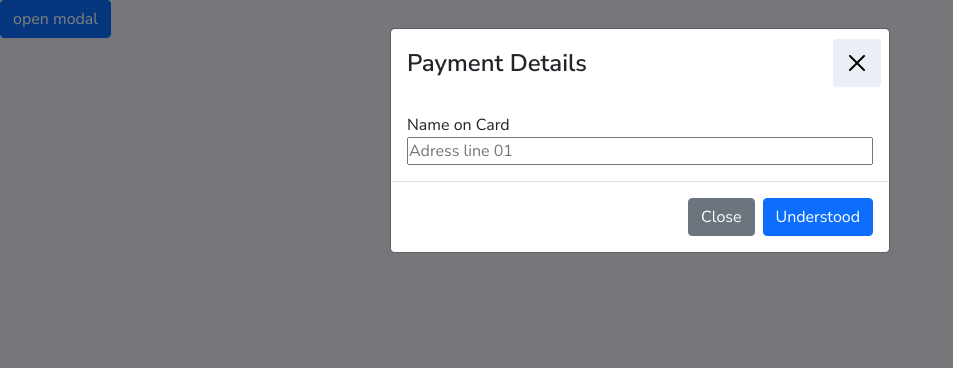
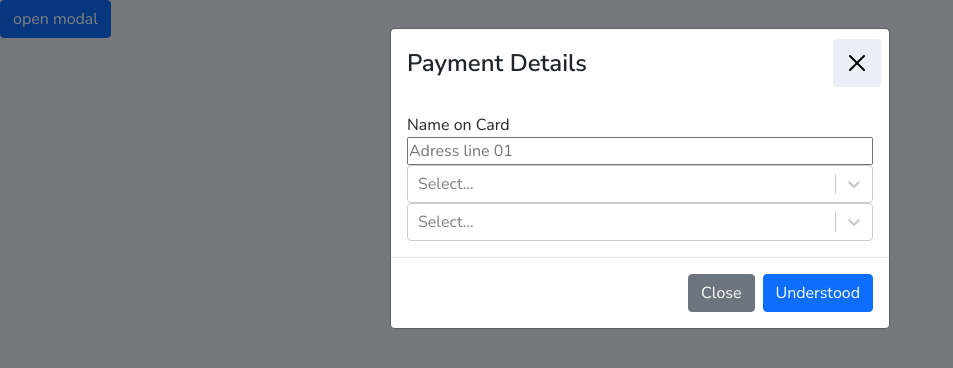
Before and after one commit to shevchenko126/dopomogatreba, a React (Create React App) app in the folder frontend/: page / in a window 1280 px wide. Both pictures are taken after a click on the button "open modal". Shown: the top 368 px of the page, without its empty margins (0-953 px from the left). Built offline with nearby package versions, Linux system fonts and the light colour scheme; no server answers.

Commit message:
added: select cn/ct

```diff
--- a/frontend/package.json
+++ b/frontend/package.json
@@ -11,6 +11,7 @@
     "react-bootstrap": "^2.4.0",
     "react-dom": "^18.2.0",
     "react-scripts": "5.0.1",
+    "react-select": "^5.4.0",
     "web-vitals": "^2.1.4"
   },
   "scripts": {
--- a/frontend/src/components/contentBlocks/PaymentDetails/SelectCountryCity/index.js
+++ b/frontend/src/components/contentBlocks/PaymentDetails/SelectCountryCity/index.js
@@ -0,0 +1,93 @@
+import "./index.css";
+import React, { useState, useEffect } from "react";
+import "react-bootstrap"
+import Select from "react-select";
+
+const SelectCountryCity = () => {
+
+  const [country, setCountry] = useState([]);
+  const [countryid, setCountryid] = useState('');
+  const [city, setCity] = useState([]);
+
+  useEffect(() => {
+    const getCountry = () => {
+
+      var requestOptions = {
+        method: 'GET',
+        headers: {
+          "Content-type": "application/json"
+        },
+        redirect: 'follow'
+      };
+
+      fetch("https://countriesnow.space/api/v0.1/countries/", requestOptions)
+        .then(response => response.json())
+        .then(result => {
+          setCountry(result.data)
+          console.log(result.data)
+        })
+        .catch(error => console.log('error', error));
+
+    }
+
+    getCountry()
+  }, [])
+
+  const handlecountry = (event) => {
+    const getcountryid = event;
+    setCountryid(getcountryid);
+  }
+
+  useEffect(() => {
+    const getCity = () => {
+      const town = country.filter(obj => {
+        return obj.iso3 === countryid
+      })
+      if (town.length > 0) {
+        console.log(town[0].cities)
+        setCity(town[0].cities)
+      }
+    }
+
+    getCity()
+  }, [countryid])
+
+  return (
+    <>
+
+              <Select
+                id="country"
+                name="country"
+                label="country"
+                options={country.map((getcon, index) => ({
+                  key: index,
+                  label: getcon.country,
+                  value: getcon.iso3,
+                  ...getcon
+                }))}
+                onChange={
+                  (e) => {
+                    const cntr = e.iso3
+                    console.log(cntr)
+                    handlecountry(cntr)
+                  }}
+              />
+
+              <Select
+                id="city"
+                name="city"
+                label="city"
+                options={city.map((gcity, index) => ({
+                  key: index,
+                  label: gcity,
+                  value: gcity,
+                  ...gcity
+                }))}
+              />
+
+
+    </>
+  );
+}
+
+export default SelectCountryCity
--- a/frontend/src/components/contentBlocks/PaymentDetails/index.js
+++ b/frontend/src/components/contentBlocks/PaymentDetails/index.js
@@ -3,6 +3,7 @@ import './index.css'
 import React, { useState } from 'react';
 import Button from 'react-bootstrap/Button';
 import Modal from 'react-bootstrap/Modal';
+import SelectCountryCity from './SelectCountryCity';
 
 
 const PaymentDetails = () => {
@@ -34,6 +35,7 @@ const PaymentDetails = () => {
                         id='nameOnCard'
                         placeholder='Adress line 01'
                     ></input>
+                    <SelectCountryCity/>
                 </Modal.Body>
                 <Modal.Footer>
                     <Button variant="secondary" onClick={handleClose}>
```
Also changed, not shown: 1 other file (tests, documents, lock files or other folders).
